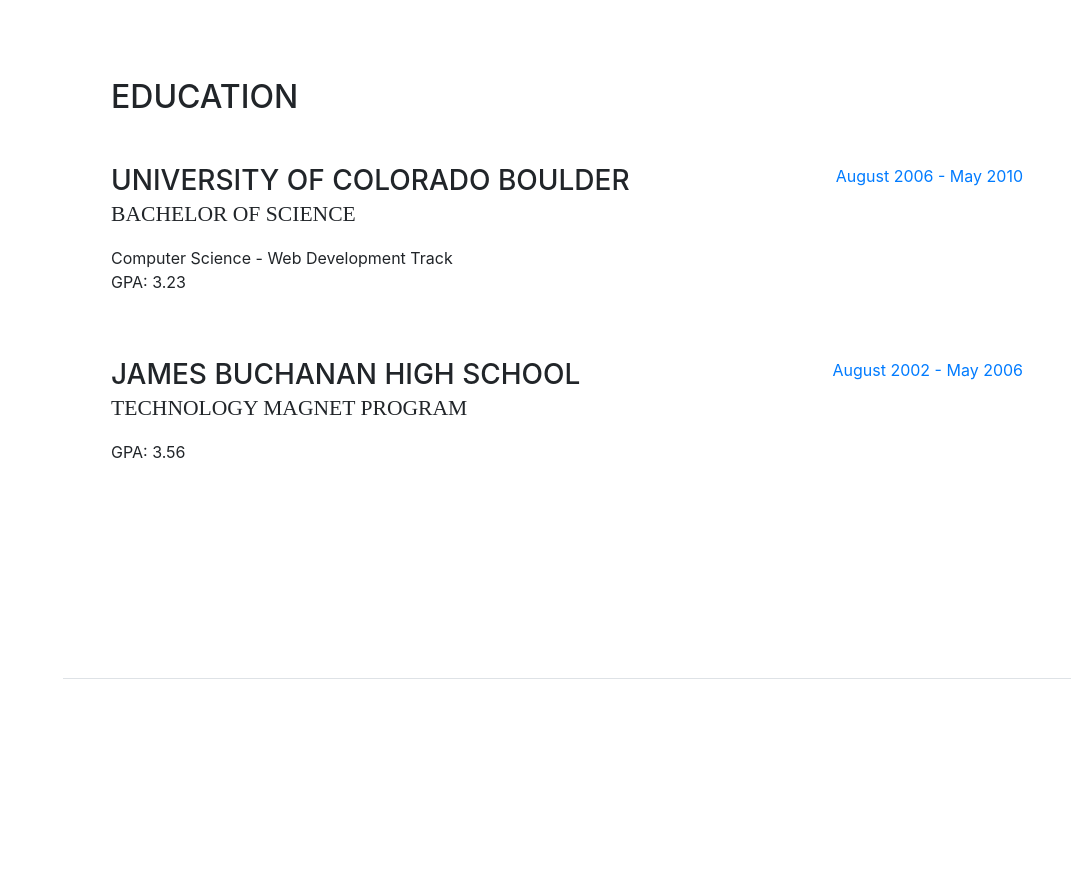
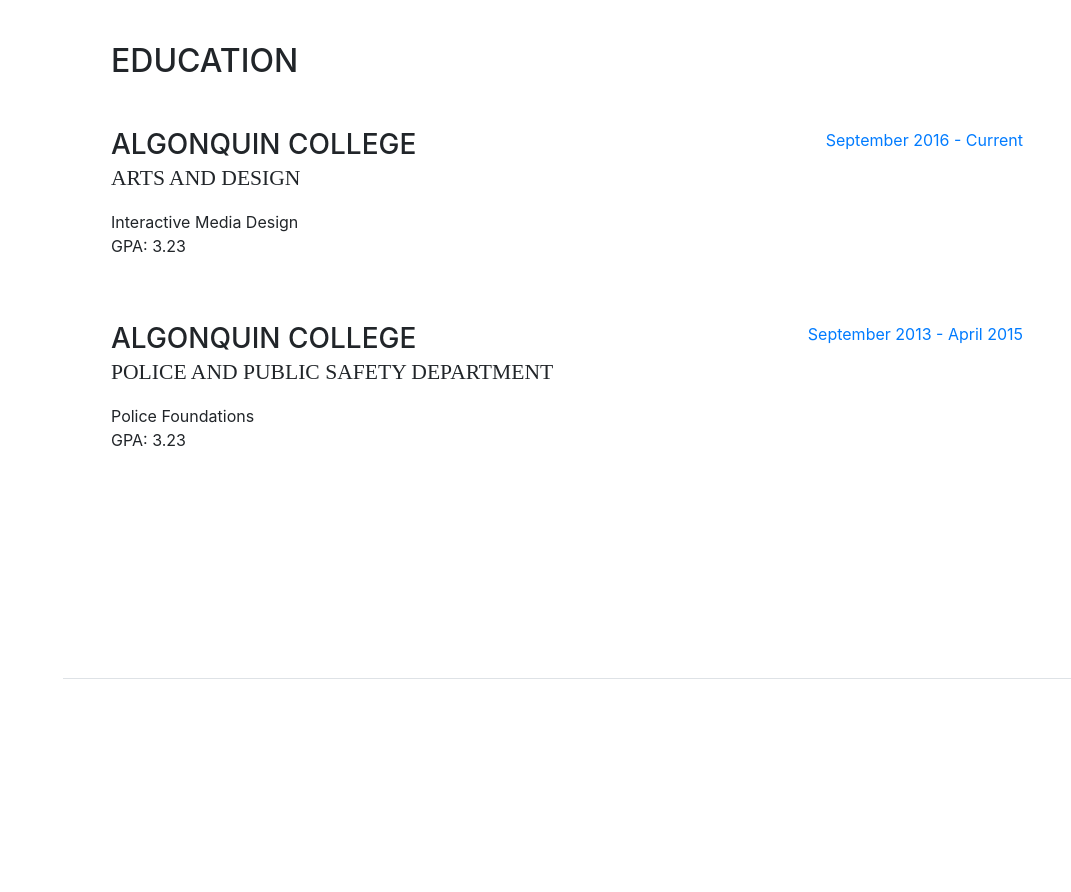
Before and after one commit to JoshSchellMedia/JoshSchellMedia.github.io, a website with bundled scripts: page index.html in a window 1280 px wide. Shown: the part 2000-2892 px from the top of the page, without its empty margins (209-1280 px from the left). Built offline with nearby package versions, Linux system fonts and the light colour scheme; a web font is replaced by a local one.

Commit message:
Content Update

```diff
--- a/index.html
+++ b/index.html
@@ -151,24 +151,25 @@
 
           <div class="resume-item d-flex flex-column flex-md-row mb-5">
             <div class="resume-content mr-auto">
-              <h3 class="mb-0">University of Colorado Boulder</h3>
-              <div class="subheading mb-3">Bachelor of Science</div>
-              <div>Computer Science - Web Development Track</div>
+              <h3 class="mb-0">Algonquin College</h3>
+              <div class="subheading mb-3">Arts and Design</div>
+              <div>Interactive Media Design</div>
               <p>GPA: 3.23</p>
             </div>
             <div class="resume-date text-md-right">
-              <span class="text-primary">August 2006 - May 2010</span>
+              <span class="text-primary">September 2016 - Current</span>
             </div>
           </div>
 
-          <div class="resume-item d-flex flex-column flex-md-row">
+          <div class="resume-item d-flex flex-column flex-md-row mb-5">
             <div class="resume-content mr-auto">
-              <h3 class="mb-0">James Buchanan High School</h3>
-              <div class="subheading mb-3">Technology Magnet Program</div>
-              <p>GPA: 3.56</p>
+              <h3 class="mb-0">Algonquin College</h3>
+              <div class="subheading mb-3">Police and Public Safety Department</div>
+              <div>Police Foundations</div>
+              <p>GPA: 3.23</p>
             </div>
             <div class="resume-date text-md-right">
-              <span class="text-primary">August 2002 - May 2006</span>
+              <span class="text-primary">September 2013 - April 2015</span>
             </div>
           </div>
 
```
